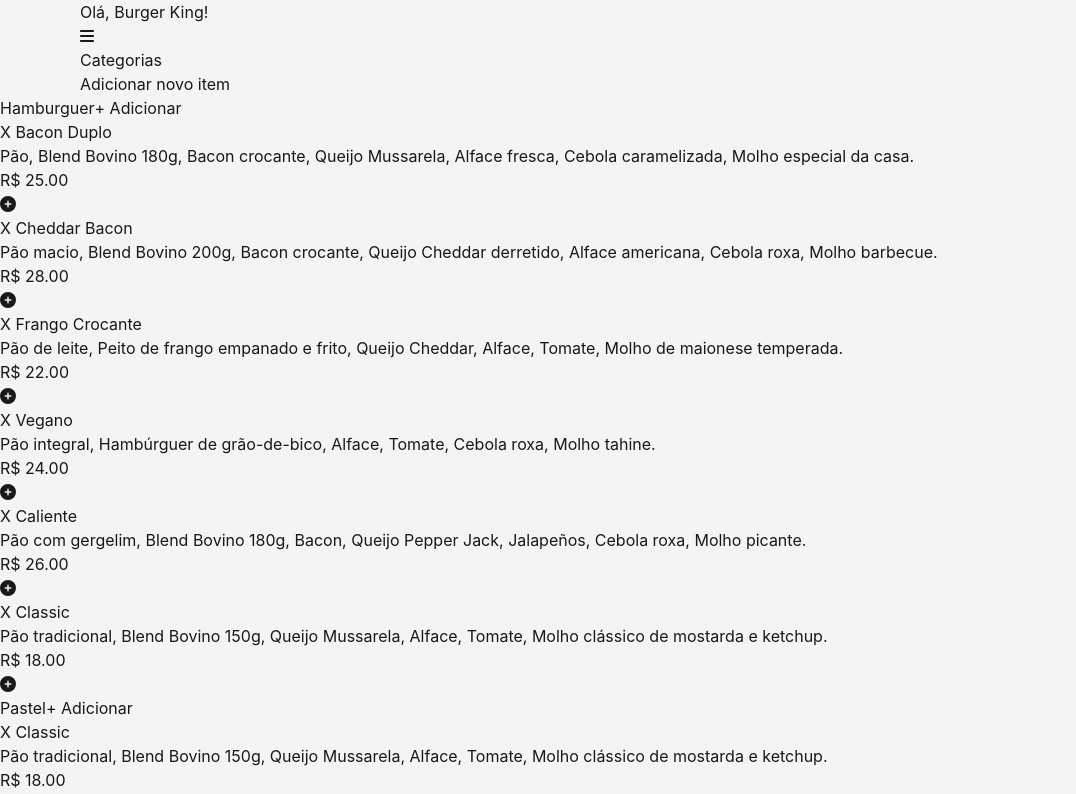
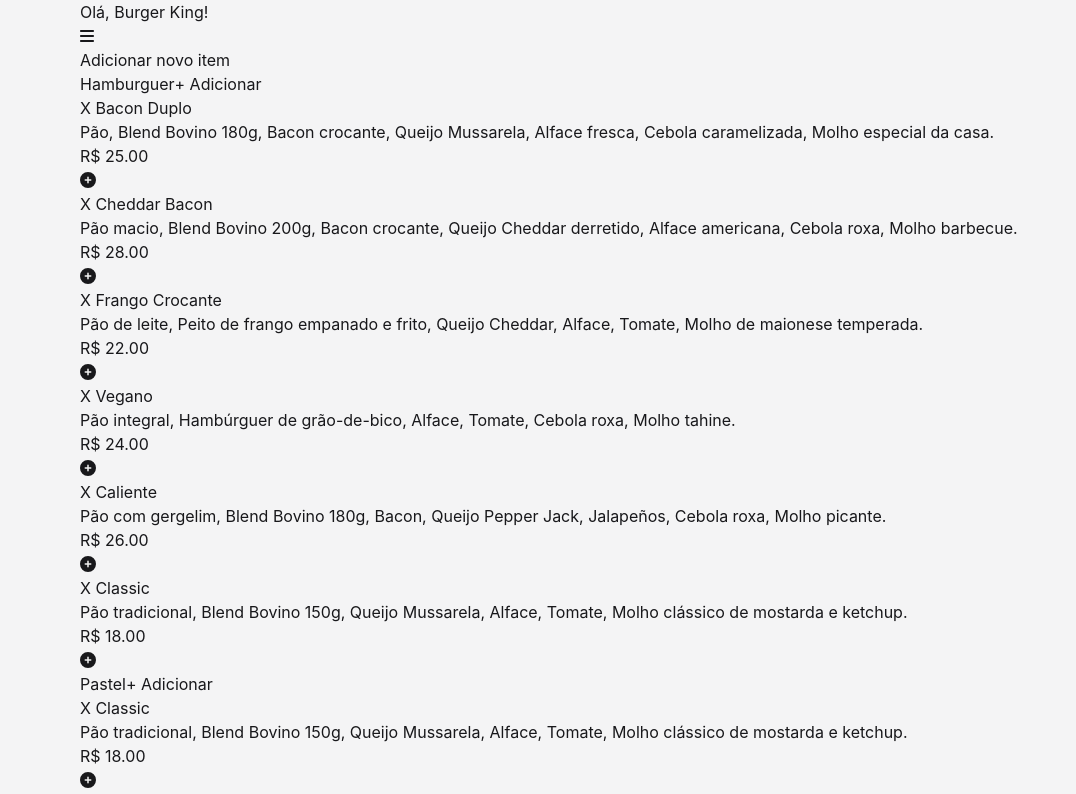
Before and after one commit to pevytor/A3-2024-2-FRONT, a Next.js app: page /dashboard/menu in a window 1280 px wide. Shown: the top 794 px of the page, without its empty margins (0-1076 px from the left). Built offline with nearby package versions, Linux system fonts and the light colour scheme.

Commit message:
atualizado

```diff
--- a/src/app/dashboard/menu/page.tsx
+++ b/src/app/dashboard/menu/page.tsx
@@ -42,6 +42,8 @@
             <div className="boxed flex flex-col mt-5 gap-7">
                 <Navbar onAdd={handleAddProduct} />
             </div>
+
+            <div className="boxed">
                 <Products
                     category={null}
                     categoryRefs={React.createRef()}
@@ -51,5 +53,6 @@
                     onDelete={handleDeleteProduct}
                 />
             </div>
+        </div>
     );
 }
--- a/src/components/auth/dashboard/menu/Navbar.tsx
+++ b/src/components/auth/dashboard/menu/Navbar.tsx
@@ -7,8 +7,7 @@
 
 export const Navbar: React.FC<NavbarProps> = ({ onAdd }) => {
     return (
-        <div className="flex justify-between items-center">
-            <div>Categorias</div>
+        <div className="flex self-end">
             <div>
                 {onAdd && (
                     <Button
```
Also changed, not shown: src/components/Main/components/Products.tsx (line endings or trailing spaces). Lines whose indentation alone changed are shown as unchanged.
